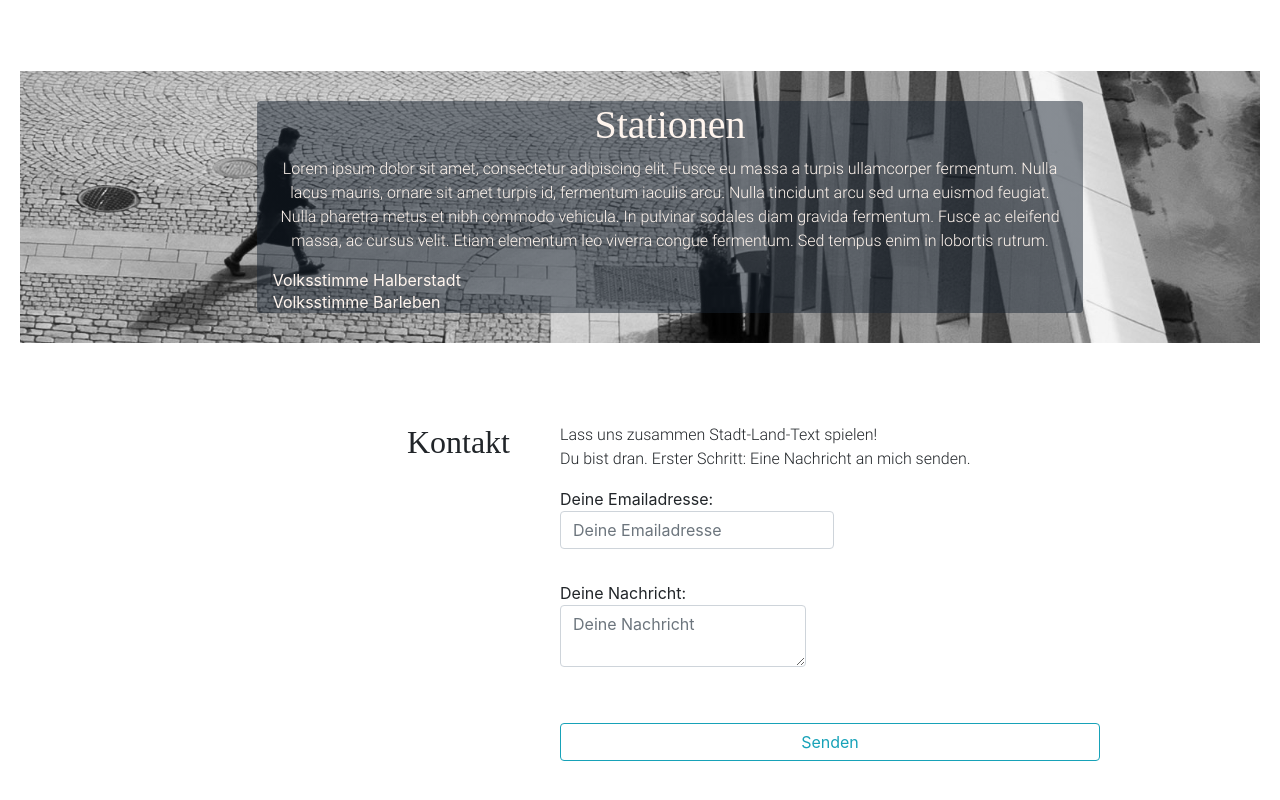
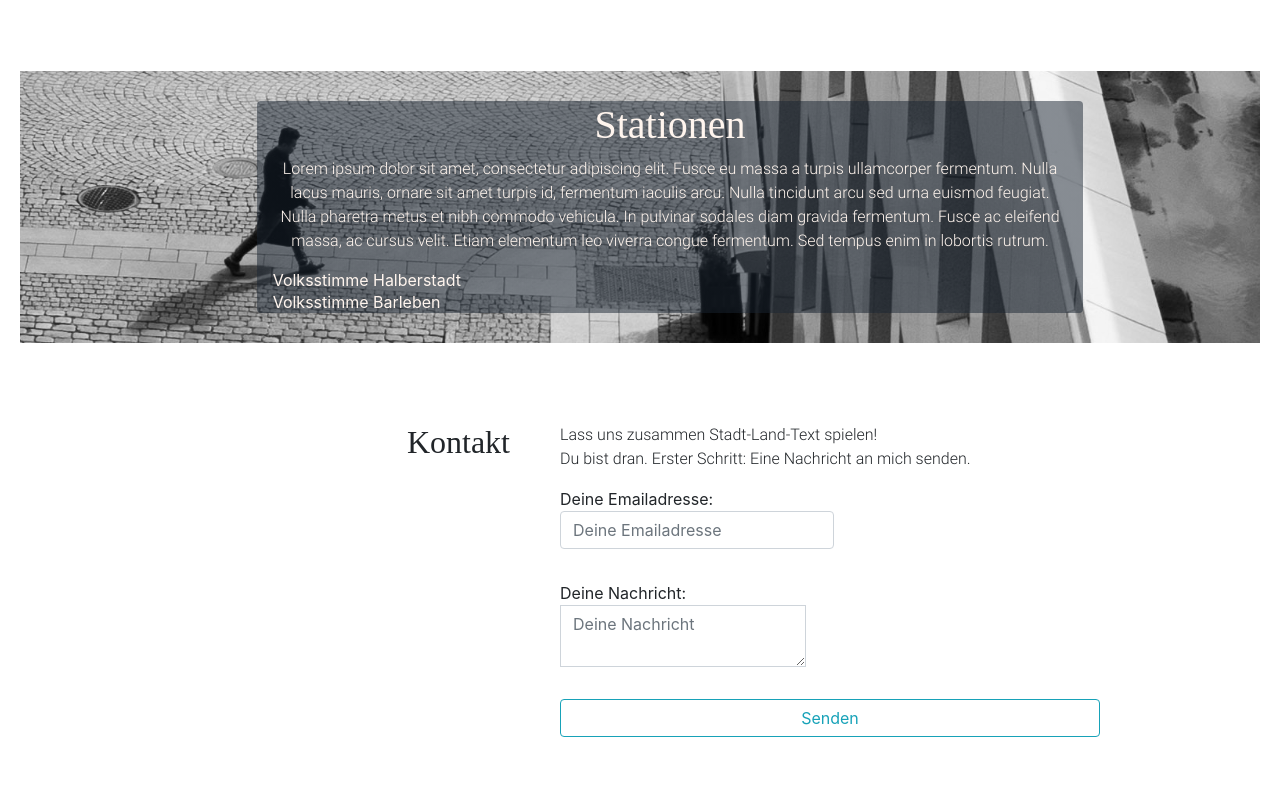
Before and after one commit to andgranath/regine-glass-website, a plain HTML site: page index.html in a window 1280 px wide. Shown: the part 1977-2777 px from the top of the page. Drawn offline with nearby package versions, Linux system fonts and the light colour scheme; a web font is replaced by a local one.

Commit message:
Update index.html

```diff
--- a/index.html
+++ b/index.html
@@ -184,7 +184,7 @@
                         <label>
                             Deine Nachricht:
                             <br>
-                            <textarea class="form-control mb-4" name="message" placeholder="Deine Nachricht"></textarea>
+                            <textarea class="form-control rounded-0" name="message" placeholder="Deine Nachricht"></textarea>
                         </label>
                         <br>
                         <button class="btn btn-outline-info btn-rounded btn-block my-4 waves-effect z-depth-0" type="submit">Senden</button>
```
